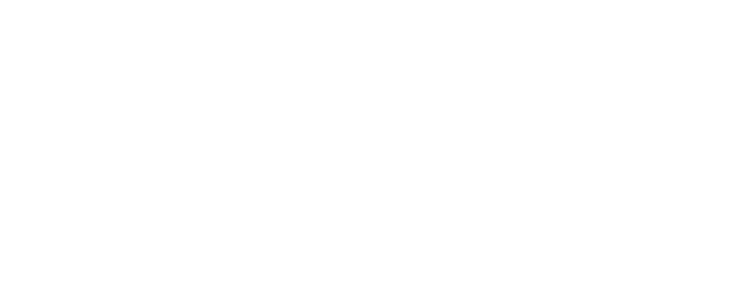
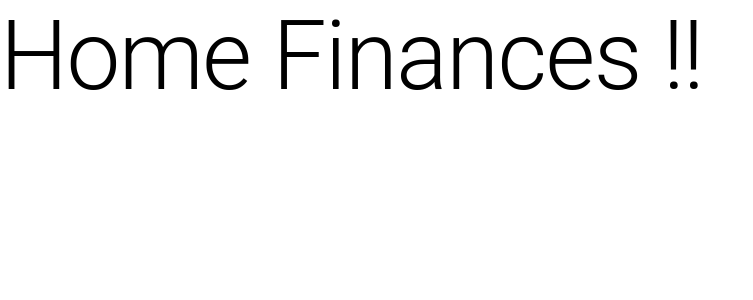
Before and after one commit to kinetic-coder/my-portfolio, a React (Create React App) app: page /Projects/HomeFinances in a window 1280 px wide. Shown: the top 300 px of the page, without its empty margins (0-753 px from the left). Built offline with nearby package versions, Linux system fonts and the light colour scheme.

Commit message:
Updated to include the start of the personal projects section

```diff
--- a/src/App.js
+++ b/src/App.js
@@ -4,6 +4,9 @@
 import DigitalMakerNews from './views/DigitalMakerNews';
 import Scouts from './views/Scouts/ScoutsView';
 import TheBoysNetwork from './views/TheBoysNetworkView';
+
+import ProjectsView from './views/Projects/ProjectsView';
+import HomeFinancesView from './views/Projects/HomeFinances/HomeFinancesView';
 
 import { BrowserRouter as Router, Route, Switch } from 'react-router-dom';
 
@@ -16,6 +19,8 @@
         <Route path="/TheBoysNetwork" component={TheBoysNetwork} />
         <Route path="/DigitalMakersNews" component={DigitalMakerNews} />
         <Route path="/Scouts" component={Scouts} />
+        <Route path="/Projects/HomeFinances" component={HomeFinancesView} />
+        <Route path="/Projects" component={ProjectsView} />
         <Route path="/" exact component={Home} />
       </Switch>
     </Router>
--- /dev/null
+++ b/src/views/Projects/HomeFinances/HomeFinancesView.js
@@ -0,0 +1,15 @@
+import React from 'react';
+
+import Typography from '@mui/material/Typography';
+
+const HomeFinancesView = () => {
+    return (
+        <>
+            <Typography variant="h1">
+                Home Finances !!
+            </Typography>
+        </>
+    )
+}
+
+export default HomeFinancesView;
--- /dev/null
+++ b/src/views/Projects/ProjectsView.js
@@ -0,0 +1,13 @@
+import React from 'react';
+
+import Link from '@mui/material/Link';
+
+const ProjectsView = () => {
+    return (
+        <>
+            <Link href="/Projects/HomeFinances">Home Finances</Link>
+        </>
+    )
+}
+
+export default ProjectsView;
```
